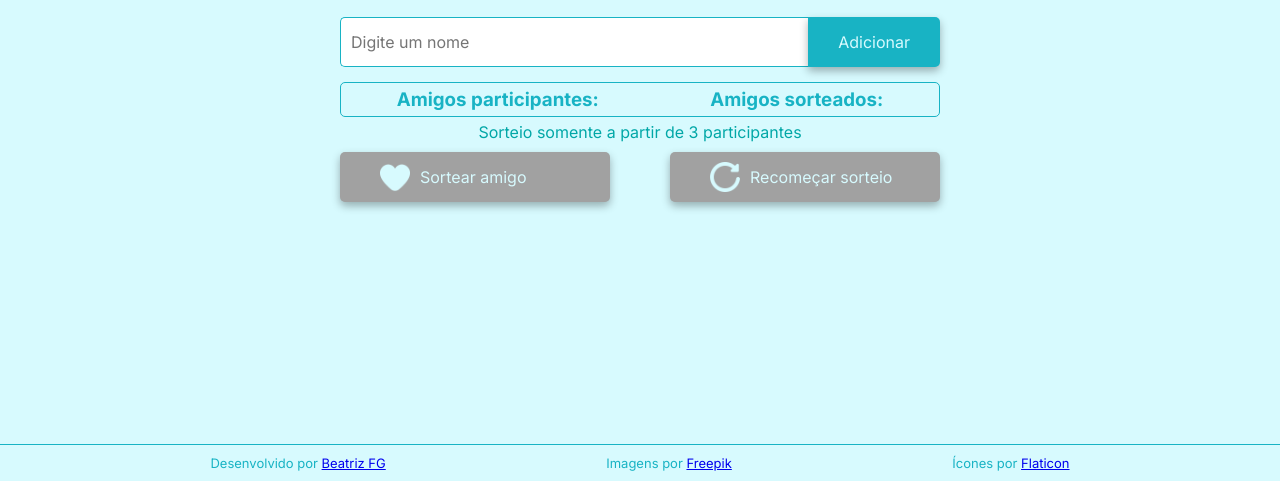
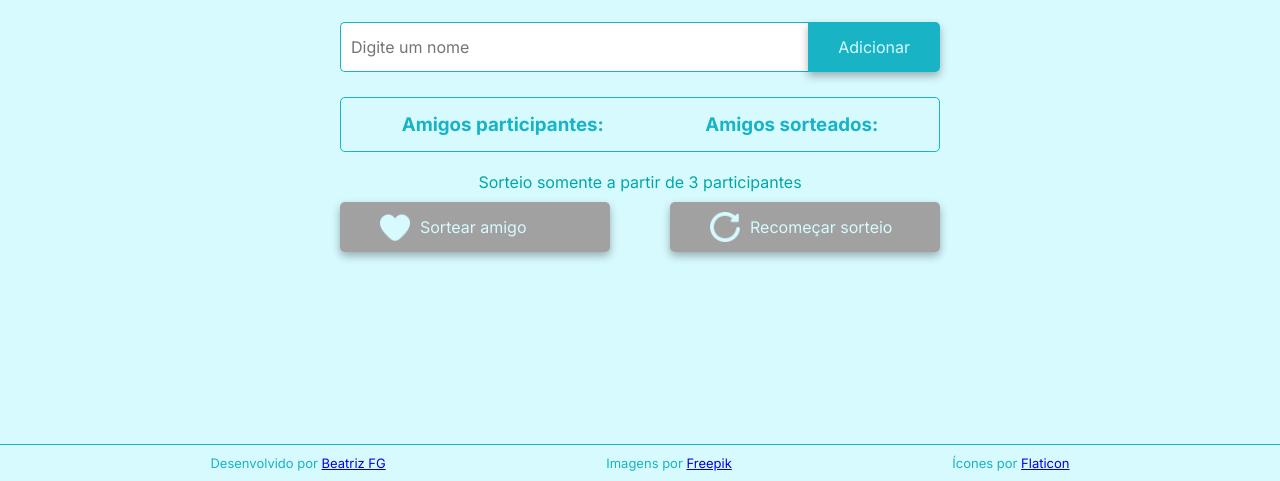
Before and after one commit to devbeafg/challenge-amigo-secreto-alura-one, a plain HTML site: page index.html in a window 1280 px wide. Shown: the part 319-800 px from the top of the page. Drawn offline with Linux system fonts and the light colour scheme.

Commit message:
Front-end: Aumentando margin para melhor visualização

```diff
--- a/style.css
+++ b/style.css
@@ -82,7 +82,7 @@ body {
     justify-content: center;
     width: 100%;
     max-width: 600px;
-    margin: 10px 0;
+    margin: 15px 0;
 }
 
 .input-name {
@@ -114,7 +114,7 @@ input::selection {
     max-width: 600px;
     display: flex;
     justify-content: space-between;
-    margin: 10px 0;
+    margin: 10px 0 30px 0;
 }
 
 /* Estilos de entrada de texto */
@@ -161,7 +161,8 @@ button {
     border-radius: 5px;
     width: 100%;
     max-width: 600px;
-    margin: 5px;
+    margin: 10px;
+    padding: 10px;
 }
 
 .listas {
@@ -216,6 +217,7 @@ button:disabled {
 
 #mensagemSorteio {
     color: var(--color-turquoise);
+    margin-top: 10px;
 }
 
 #subtituloLista,
```
